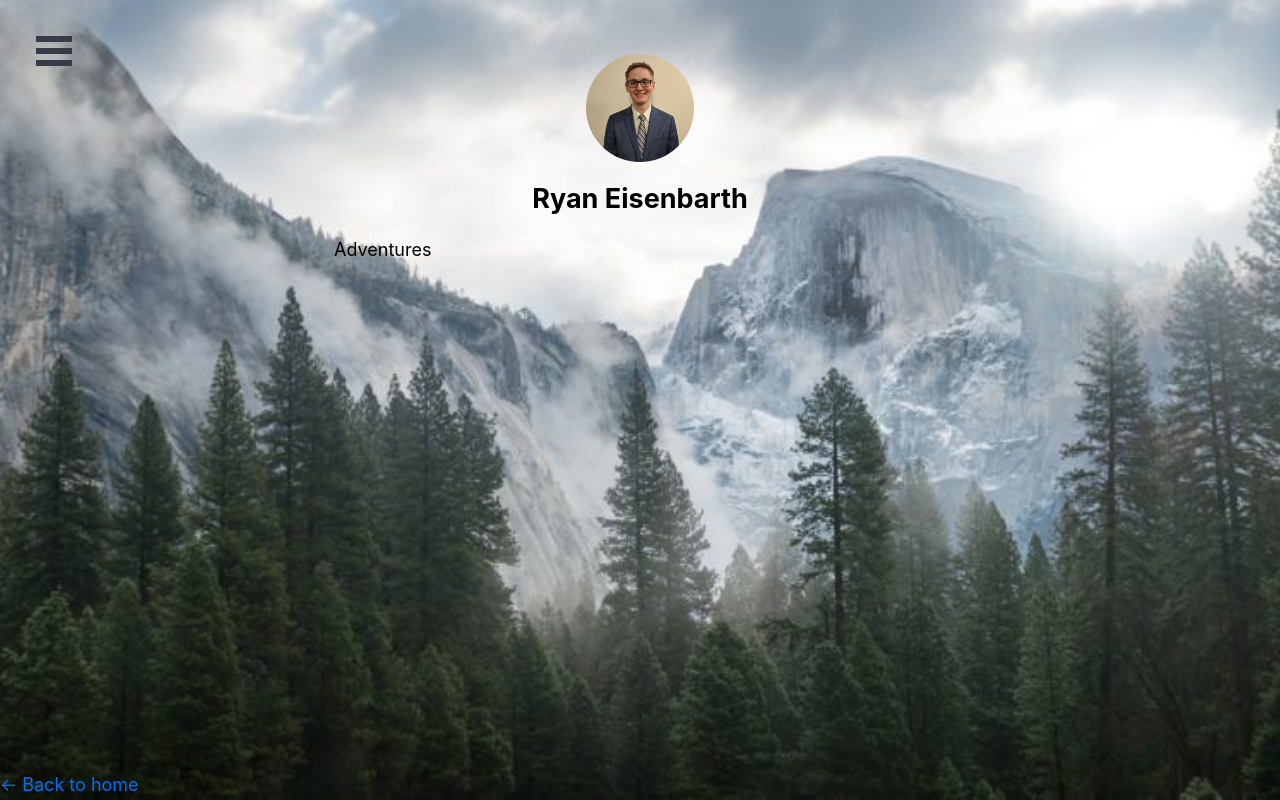
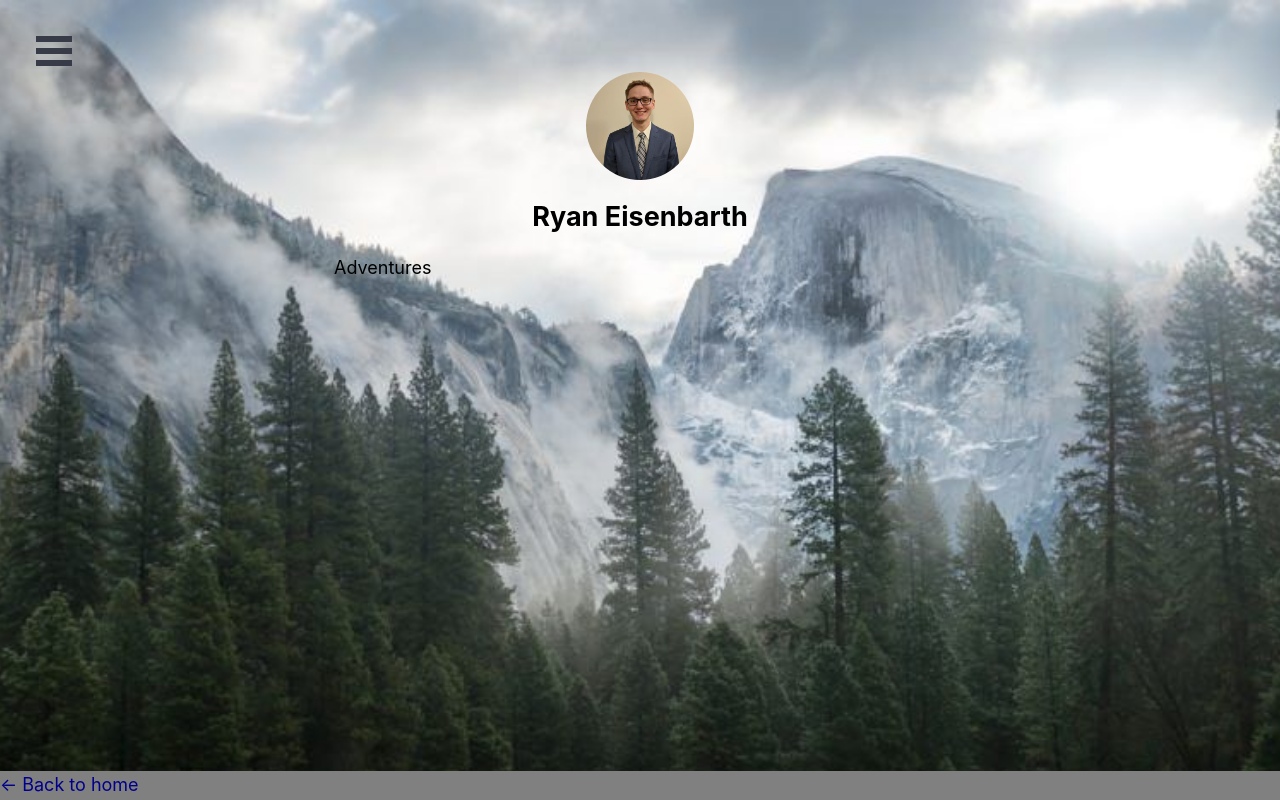
Before and after one commit to eisenbar/MyWebsite, a Next.js app in the folder mywebapp/: page /adventures in a window 1280 px wide. Built offline with nearby package versions, Linux system fonts and the light colour scheme.

Commit message:
minor bug fix to experience link and small css changes

```diff
--- a/mywebapp/pages/adventures.js
+++ b/mywebapp/pages/adventures.js
@@ -1,7 +1,5 @@
 import React from "react";
 import Layout from "../components/layout";
-import style from "../styles/bird.module.css";
-import Birds from "../components/birds";
 
 export default function Adventures() {
 
--- a/mywebapp/pages/experience.js
+++ b/mywebapp/pages/experience.js
@@ -1,8 +1,7 @@
 import Layout from "../components/layout";
 import React from "react";
 
-
-export default function AboutMe() {
+export default function Experience() {
     return (
         <Layout>
             <div>
--- a/mywebapp/pages/skills.js
+++ b/mywebapp/pages/skills.js
@@ -2,7 +2,7 @@ import Layout from "../components/layout";
 import React from "react";
 
 
-export default function AboutMe() {
+export default function Skills() {
     return (
         <Layout>
             <div>
--- a/mywebapp/styles/footer.module.css
+++ b/mywebapp/styles/footer.module.css
@@ -6,4 +6,5 @@
     left: 0;
     bottom: 0;
     width: 100%;
+    background: grey;
 }
--- a/mywebapp/styles/global.css
+++ b/mywebapp/styles/global.css
@@ -13,6 +13,8 @@ html {
     background-size: cover;
     background-position: center;
     height: 100%;
+    background-repeat: no-repeat;
+    background-attachment: fixed;
 }
 
 * {
@@ -20,7 +22,7 @@ html {
 }
 
 a {
-    color: #0070f3;
+    color: darkblue;
     text-decoration: none;
 }
 
--- a/mywebapp/styles/layout.module.css
+++ b/mywebapp/styles/layout.module.css
@@ -1,6 +1,6 @@
 .container {
     max-width: 36rem;
-    padding: 0 1rem;
+    padding: 1rem 1rem;
     margin: 3rem auto 6rem;
 }
 
```
Also changed, not shown: mywebapp/pages/index.js (line endings or trailing spaces).
